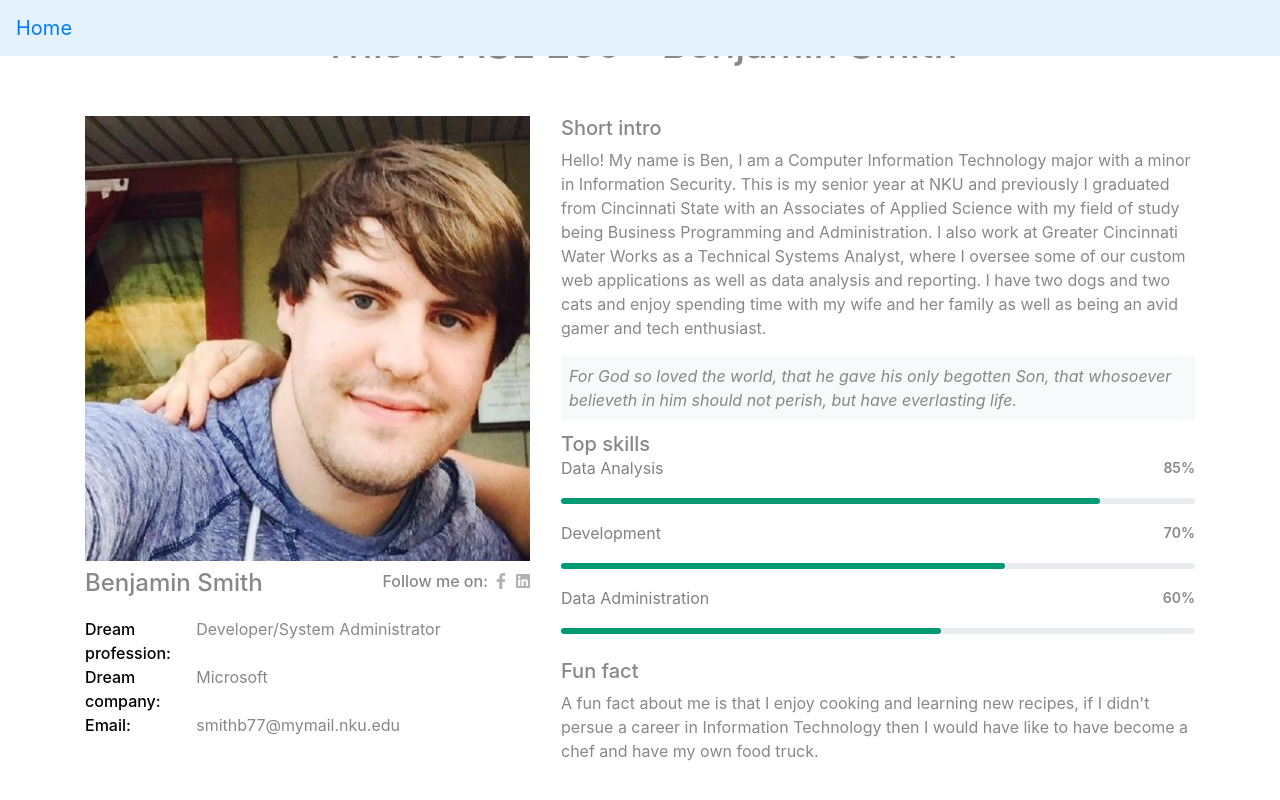
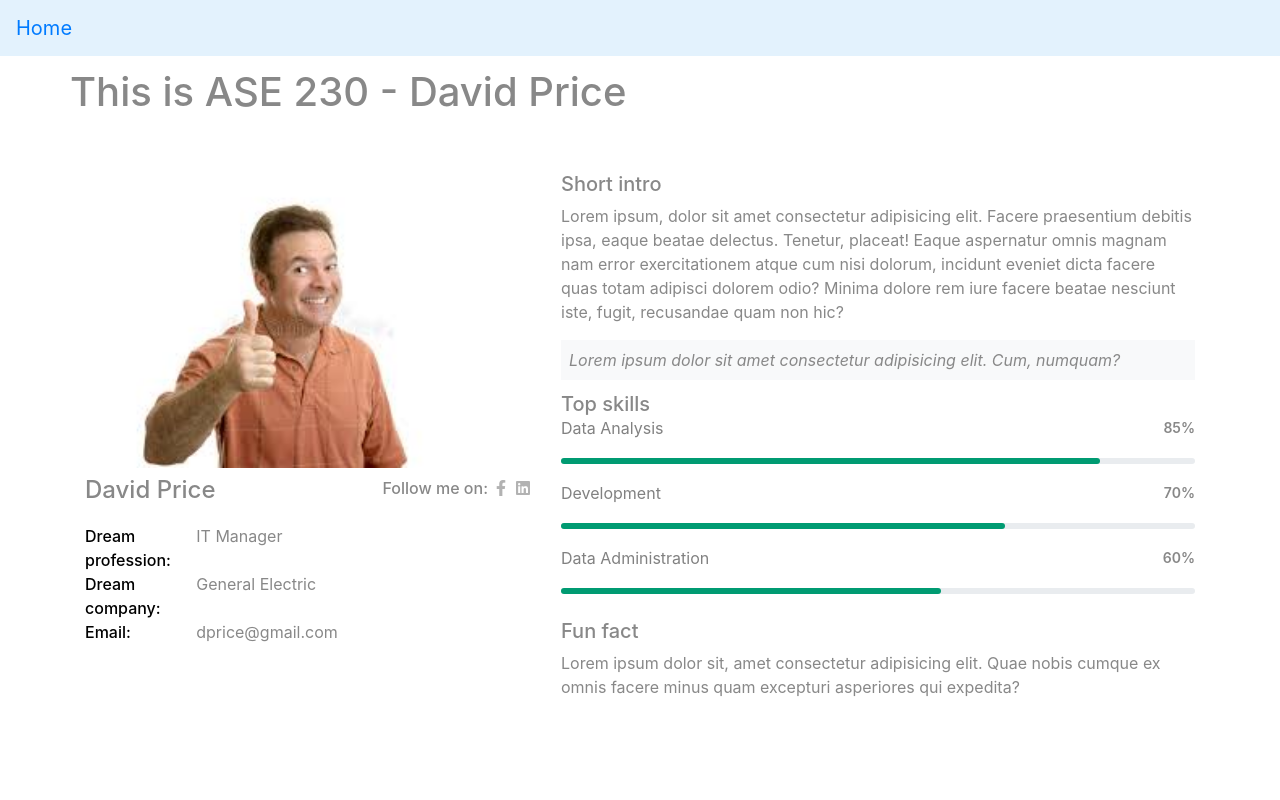
Before and after one commit to besmith64/ASE230, a PHP site: page /details.php?id=1 in a window 1280 px wide. Run offline with PHP 8.4, Linux system fonts and the light colour scheme; some libraries are stand-ins or nearby versions.

Commit message:
Assignment 2 changes made

```diff
--- a/details.php
+++ b/details.php
@@ -2,33 +2,49 @@
     //Declare Variables
     //Multidimensional Array
     $students = array(
-        1 => array('name' =>'Ben Smith',
+        array('name' =>'Ben Smith',
               'designation' => 'Technical Systems Analyst',
               'image' => 'img/me.jpg',
               'facebook' => 'https://www.facebook.com/DarkCreed64',
               'linkedin' => 'https://www.linkedin.com/in/benjamin-smith-27b867101/',
-                'level' => '<i class="fa-solid fa-4"></i>'),
-        2 => array('name' => 'David Price',
+              'level' => '<i class="fa-solid fa-4"></i>',
+              'profession' => 'Developer/System Administrator',
+              'company' => 'Microsoft',
+              'email' => 'smithb77@mymail.nku.edu',
+              'intro' => 'Hello! My name is Ben, I am a Computer Information Technology major with a minor in Information Security.
+                          This is my senior year at NKU and previously I graduated from Cincinnati State with an Associates of Applied Science with my field of
+                          study being Business Programming and Administration. I also work at Greater Cincinnati Water Works as a Technical Systems Analyst, where
+                          I oversee some of our custom web applications as well as data analysis and reporting. I have two dogs and two cats and enjoy spending time
+                        with my wife and her family as well as being an avid gamer and tech enthusiast.',
+              'quote' => 'For God so loved the world, that he gave his only begotten Son, that whosoever believeth in him should not perish, but have everlasting life.',
+              'funfact' => "A fun fact about me is that I enjoy cooking and learning new recipes, if I didn't persue a career in Information Technology then I would
+                            have like to have become a chef and have my own food truck."),
+        array('name' => 'David Price',
               'designation' => 'System Administrator',
               'image' => 'img/david_price.jpg',
               'facebook' => 'https://www.facebook.com/zuck',
               'linkedin' => 'https://www.linkedin.com/',
-                'level' => '<i class="fa-solid fa-2"></i>'),
-        3 => array('name' => 'Devon Nash',
+              'level' => '<i class="fa-solid fa-2"></i>',
+              'profession' => 'IT Manager',
+              'company' => 'General Electric',
+              'email' => 'dprice@gmail.com',
+              'intro' => 'Lorem ipsum, dolor sit amet consectetur adipisicing elit. Facere praesentium debitis ipsa, eaque beatae delectus. Tenetur, placeat! Eaque aspernatur omnis magnam nam error exercitationem atque cum nisi dolorum, incidunt eveniet dicta facere quas totam adipisci dolorem odio? Minima dolore rem iure facere beatae nesciunt iste, fugit, recusandae quam non hic?',
+              'quote' => 'Lorem ipsum dolor sit amet consectetur adipisicing elit. Cum, numquam?',
+              'funfact' => 'Lorem ipsum dolor sit, amet consectetur adipisicing elit. Quae nobis cumque ex omnis facere minus quam excepturi asperiores qui expedita?' ),
+        array('name' => 'Devon Nash',
               'designation' => 'UX Designer',
               'image' => 'img/devon_nash.jpg',
               'facebook' => 'https://www.facebook.com/TheElonmusk',
               'linkedin' => 'https://www.linkedin.com/',
-                'level' => '<i class="fa-solid fa-3"></i>')
+              'level' => '<i class="fa-solid fa-3"></i>',
+              'profession' => 'Game Developer',
+              'company' => 'Riot Games',
+              'email' => 'cool.dev@gmail.com',
+              'intro' => 'Lorem ipsum dolor sit amet consectetur adipisicing elit. Sed quo suscipit officiis vero minima nesciunt, provident temporibus perspiciatis, odio esse ea. Eum quidem numquam sint nesciunt consequatur ex modi autem aspernatur ullam at. Error porro, deleniti officiis dolorem animi ex ducimus ad veniam iusto ea, obcaecati repellendus! Optio, facilis laudantium?',
+              'quote' => 'Lorem ipsum, dolor sit amet consectetur adipisicing elit. In, fuga?',
+              'funfact' => 'Lorem ipsum dolor sit amet consectetur adipisicing elit. Eum quis soluta optio dolores voluptates. Eum architecto quaerat excepturi repudiandae odit.' )
             );
-    $Intro= "Hello! My name is Ben, I am a Computer Information Technology major with a minor in Information Security.
-            This is my senior year at NKU and previously I graduated from Cincinnati State with an Associates of Applied Science with my field of
-            study being Business Programming and Administration. I also work at Greater Cincinnati Water Works as a Technical Systems Analyst, where
-            I oversee some of our custom web applications as well as data analysis and reporting. I have two dogs and two cats and enjoy spending time
-            with my wife and her family as well as being an avid gamer and tech enthusiast.";
-    $Quote="For God so loved the world, that he gave his only begotten Son, that whosoever believeth in him should not perish, but have everlasting life.";
-    $FunFact="A fun fact about me is that I enjoy cooking and learning new recipes, if I didn't persue a career in Information Technology then I would
-            have like to have become a chef and have my own food truck.";
+
 ?>
 
 <!DOCTYPE html>
@@ -44,35 +60,37 @@
         integrity="sha256-mmgLkCYLUQbXn0B1SRqzHar6dCnv9oZFPEC1g1cwlkk=" crossorigin="anonymous" />
     <link rel="stylesheet" href="assets/css/detail.css" />
     <title>
-        <?= 'ASE 230 - Benjamin Smith'; ?>
+        <?= 'ASE 230 - '.$students[$_GET['id']]['name']; ?>
     </title>
 </head>
 
 <body>
+    <div class="container text-center mb-5">
+        <div class="row p-4">
             <nav class="navbar fixed-top" style="background-color: #e3f2fd;">
                 <a class="navbar-brand" href="index.php">Home</a>
             </nav>
-    <div class="container text-center mb-5">
-        <h1>
-            <?= 'This is ASE 230 - Benjamin Smith'; ?>
-        </h1>
+        </div>
+        <div class="row text-center">
+            <h1><?= 'This is ASE 230 - '.$students[$_GET['id']]['name']; ?></h1>
+        </div>
     </div>
     <div class="container">
         <div class="row">
             <div class="col-lg-5 col-md-6">
                 <div class="mb-2">
-                    <img class="w-100" src=<?= 'img/me.jpg'; ?> alt="" />
+                    <img class="w-100" src=<?= $students[$_GET['id']]['image']; ?> alt="" />
                 </div>
                 <div class="mb-2 d-flex">
                     <h4 class="font-weight-normal">
-                        <?= 'Benjamin Smith'; ?>
+                        <?= $students[$_GET['id']]['name']; ?>
                     </h4>
                     <div class="social d-flex ml-auto">
                         <p class="pr-2 font-weight-normal">Follow me on:</p>
-                        <a href="#" class="text-muted mr-1">
+                        <a href=<?= $students[$_GET['id']]['facebook']; ?> class="text-muted mr-1">
                             <i class="fab fa-facebook-f"></i>
                         </a>
-                        <a href="#" class="text-muted">
+                        <a href=<?= $students[$_GET['id']]['linkedin']; ?> class="text-muted">
                             <i class="fab fa-linkedin"></i>
                         </a>
                     </div>
@@ -81,15 +99,17 @@
                     <ul class="list-unstyled">
                         <li class="media">
                             <span class="w-25 text-black font-weight-normal">Dream profession:</span>
-                            <label class="media-body"><?= 'Developer/System Administrator'; ?></label>
+                            <label class="media-body"><?= $students[$_GET['id']]['profession']; ?></label>
                         </li>
                         <li class="media">
                             <span class="w-25 text-black font-weight-normal">Dream company:</span>
-                            <label class="media-body"><?= 'Microsoft'; ?></label>
+                            <label class="media-body"><?= $students[$_GET['id']]['company']; ?></label>
                         </li>
                         <li class="media">
                             <span class="w-25 text-black font-weight-normal">Email:</span>
-                            <label class="media-body"><?= 'smithb77@mymail.nku.edu</label>'; ?>
+                            <label class="media-body">
+                                <?= $students[$_GET['id']]['email']; ?>
+                            </label>
                         </li>
                     </ul>
                 </div>
@@ -97,11 +117,11 @@
             <div class="col-lg-7 col-md-6 pl-xl-3">
                 <h5 class="font-weight-normal">Short intro</h5>
                 <p>
-                    <?= $Intro; ?>
+                    <?= $students[$_GET['id']]['intro']; ?>
                 </p>
                 <div class="my-2 bg-light p-2">
                     <p class="font-italic mb-0">
-                        <?= $Quote; ?>
+                        <?= $students[$_GET['id']]['quote']; ?>
                     </p>
                 </div>
                 <div class="mb-2 mt-2 pt-1">
@@ -148,7 +168,7 @@
                 </div>
                 <h5 class="font-weight-normal">Fun fact</h5>
                 <p>
-                    <?= $FunFact; ?>
+                    <?= $students[$_GET['id']]['funfact']; ?>
                 </p>
             </div>
         </div>
```
Also changed, not shown: index.php (+16 -22 lines). Lines whose indentation alone changed are shown as unchanged.
